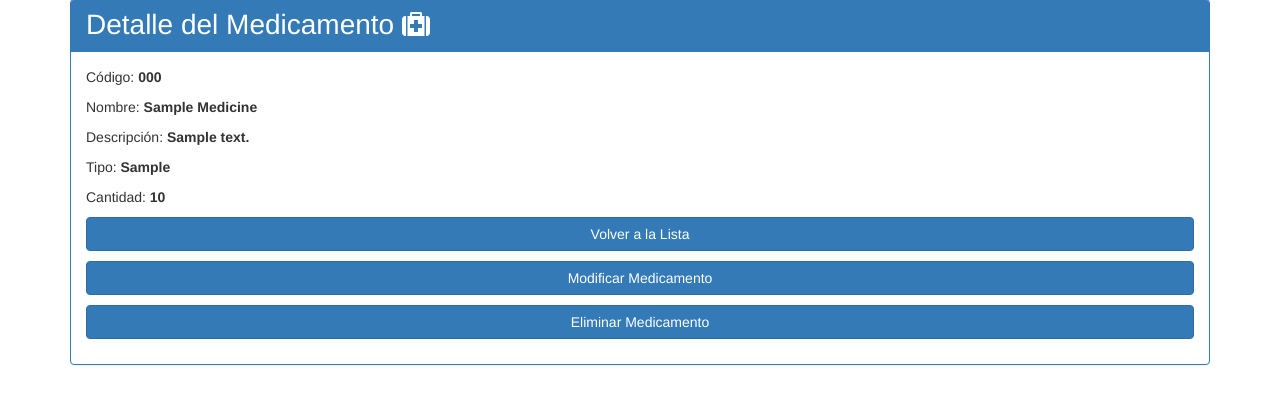
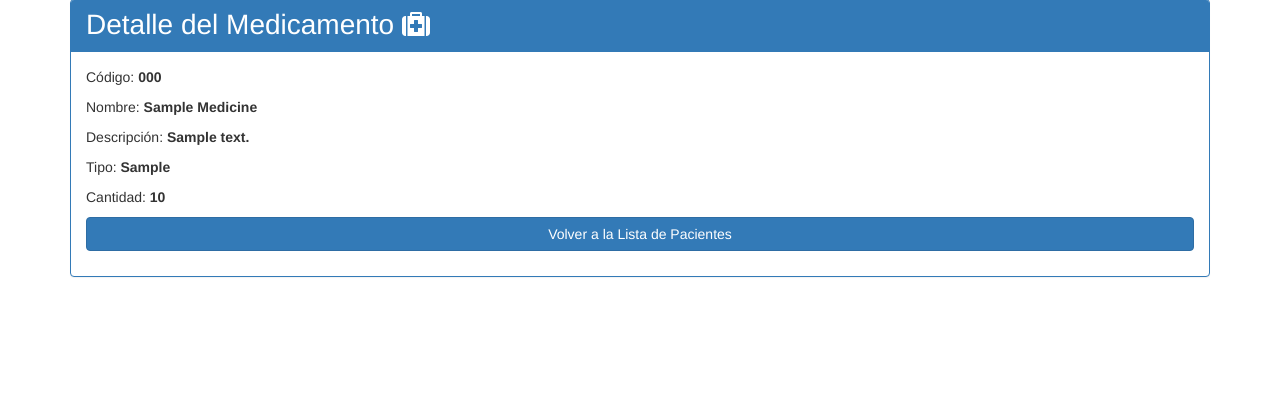
Before and after one commit to dgnest/hospital, a Django app: template hospital/templates/medicine/detail.html in a window 1280 px wide. Shown: the part 119-523 px from the top of the page. Run offline with Django 3.2, Linux system fonts and the light colour scheme; the template is opened without the code that fills it: values that come from a table or form of the project are taken from there, others are empty; tables that the repository leaves empty hold one stand-in row (values such as "Sample post"); parts of the project's set-up code (start-up, migrations or seed data) failed here and were passed over; some libraries are stand-ins or nearby versions.

Commit message:
edit medicine and consultation templates

```diff
--- a/hospital/templates/consultation/detail.html
+++ b/hospital/templates/consultation/detail.html
@@ -66,7 +66,7 @@
             <td>{{ medicine_per_consultation.medicine.code }}</td>
             <td>{{ medicine_per_consultation.medicine.name|title }}</td>
             <td>{{ medicine_per_consultation.amount }}</td>
-            <td><a href="{% url 'medicine_app:medicines-detail' medicine_per_consultation.medicine.code %}"><i class="fa fa-eye"></i></a></td>
+            <td><a href="{% url 'medicine_app:medicines-detail' medicine_per_consultation.medicine.code %}" target="_blank"><i class="fa fa-eye"></i></a></td>
           </tr>
         {% endfor %}
       </tbody>
--- a/hospital/templates/medicine/detail.html
+++ b/hospital/templates/medicine/detail.html
@@ -33,14 +33,16 @@
     {% endif %}
 
     <p>
-      <a href="{% url 'medicine_app:medicines-list' %}" class="btn btn-primary btn-block"> Volver a la Lista </a>
+      <a href="{% url 'patient_app:patients-list' %}" class="btn btn-primary btn-block"> Volver a la Lista de Pacientes </a>
     </p>
+    {% if user.is_superuser %}
       <p>
         <a href="{% url 'medicine_app:medicines-update' object.code %}" class="btn btn-primary btn-block"> Modificar Medicamento </a>
       </p>
       <p>
         <a href="{% url 'medicine_app:medicines-delete' object.code %}" class="btn btn-primary btn-block"> Eliminar Medicamento </a>
       </p>
+    {% endif %}
   </article>
 
 </div>
```
Lines whose indentation alone changed are shown as unchanged.
